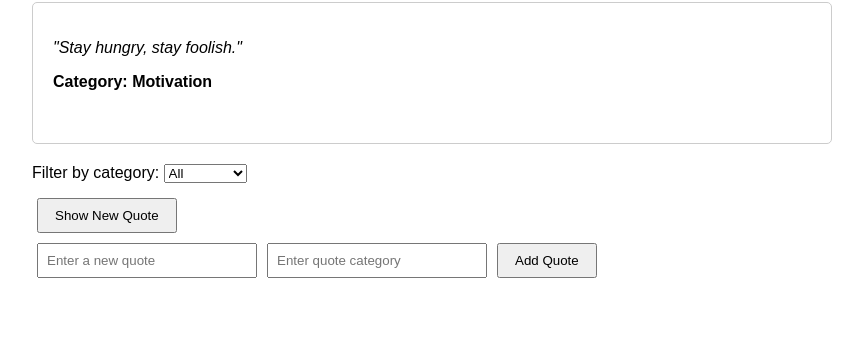
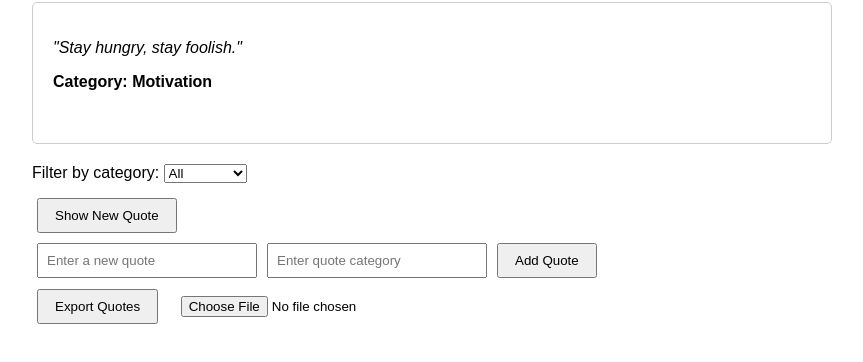
Before and after one commit to AbbassiAmine/alx_fe_javascript, a plain HTML site: page dom-manipulation/index.html in a window 1280 px wide. Shown: the part 98-460 px from the top of the page, without its empty margins (208-1071 px from the left). Drawn offline with Linux system fonts and the light colour scheme.

Commit message:
DOM manipulation

```diff
--- a/dom-manipulation/index.html
+++ b/dom-manipulation/index.html
@@ -39,6 +39,10 @@
     <div id="categoryFilter"></div>
     <button id="newQuote">Show New Quote</button>
     <div id="quoteFormContainer"></div>
+    <div>
+        <button onclick="exportToJsonFile()">Export Quotes</button>
+        <input type="file" id="importFile" accept=".json" onchange="importFromJsonFile(event)" />
+    </div>
     <script src="script.js"></script>
 </body>
 </html>
```
